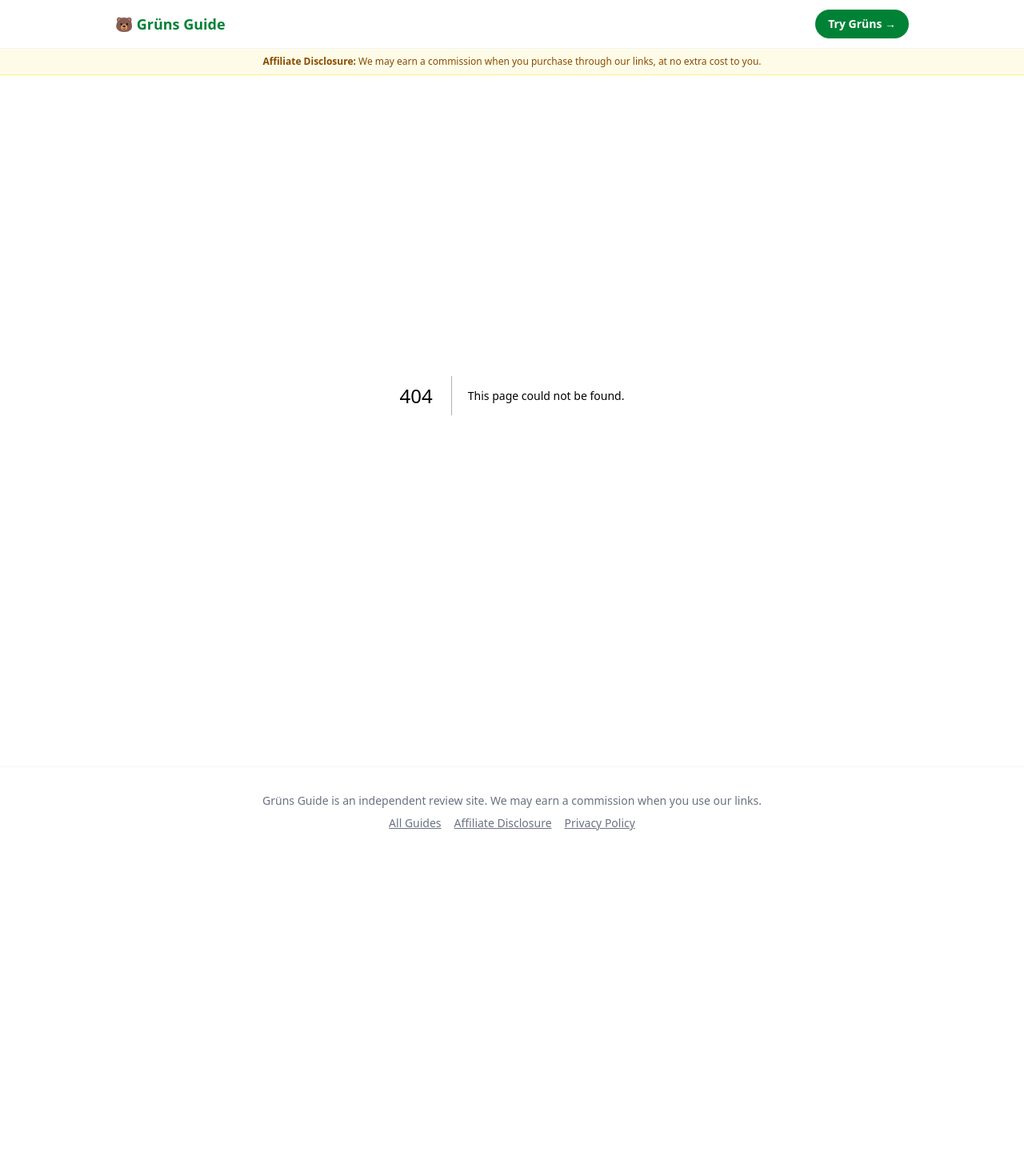
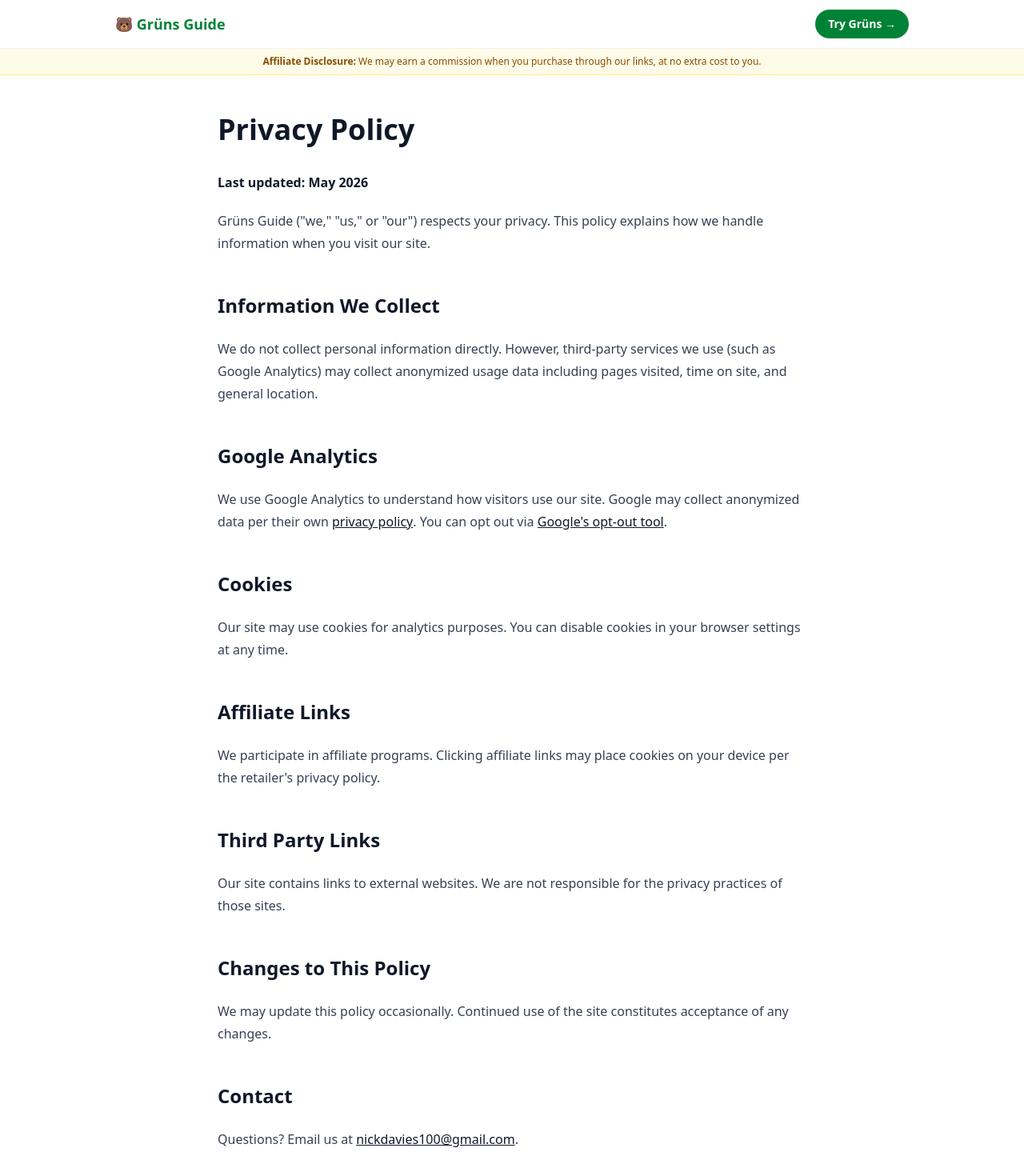
Before and after one commit to p32nicky/grunsguide, a Next.js app: page /privacy-policy in a window 1280 px wide. Before the commit this address had no page. Shown: the top 1470 px of the page at 80% size. Before the commit the page ends 1071 px from the top, so only its background shows below. Built offline with nearby package versions, Linux system fonts and the light colour scheme.

Commit message:
Add affiliate disclosure and privacy policy pages

```diff
--- /dev/null
+++ b/app/affiliate-disclosure/page.tsx
@@ -0,0 +1,34 @@
+import type { Metadata } from "next";
+
+export const metadata: Metadata = {
+  title: "Affiliate Disclosure",
+  description: "Grüns Guide affiliate disclosure — how we earn commissions and our commitment to honest reviews.",
+};
+
+export default function AffiliatePage() {
+  return (
+    <div className="max-w-3xl mx-auto px-4 py-12 prose prose-gray">
+      <h1>Affiliate Disclosure</h1>
+      <p><strong>Last updated: May 2026</strong></p>
+      <p>
+        Grüns Guide ("we," "us," or "our") participates in affiliate marketing programs. This means we may earn a commission when you click on links and make a purchase — at no extra cost to you.
+      </p>
+      <h2>How It Works</h2>
+      <p>
+        Some links on this site are affiliate links. When you click one and complete a purchase, we receive a small commission from the retailer. This helps us keep the site running and producing free content.
+      </p>
+      <h2>Our Commitment to Honesty</h2>
+      <p>
+        We only recommend products we genuinely believe in. Our reviews and guides reflect honest opinions — affiliate relationships do not influence our editorial content. We will always disclose when content contains affiliate links.
+      </p>
+      <h2>Grüns Affiliate Program</h2>
+      <p>
+        We are an affiliate of Grüns and earn a commission on qualifying purchases made through our links. This does not affect the price you pay.
+      </p>
+      <h2>Contact</h2>
+      <p>
+        Questions? Email us at <a href="mailto:nickdavies100@gmail.com">nickdavies100@gmail.com</a>.
+      </p>
+    </div>
+  );
+}
--- /dev/null
+++ b/app/privacy-policy/page.tsx
@@ -0,0 +1,46 @@
+import type { Metadata } from "next";
+
+export const metadata: Metadata = {
+  title: "Privacy Policy",
+  description: "Grüns Guide privacy policy — how we collect, use, and protect your data.",
+};
+
+export default function PrivacyPage() {
+  return (
+    <div className="max-w-3xl mx-auto px-4 py-12 prose prose-gray">
+      <h1>Privacy Policy</h1>
+      <p><strong>Last updated: May 2026</strong></p>
+      <p>
+        Grüns Guide ("we," "us," or "our") respects your privacy. This policy explains how we handle information when you visit our site.
+      </p>
+      <h2>Information We Collect</h2>
+      <p>
+        We do not collect personal information directly. However, third-party services we use (such as Google Analytics) may collect anonymized usage data including pages visited, time on site, and general location.
+      </p>
+      <h2>Google Analytics</h2>
+      <p>
+        We use Google Analytics to understand how visitors use our site. Google may collect anonymized data per their own <a href="https://policies.google.com/privacy" target="_blank" rel="noopener noreferrer">privacy policy</a>. You can opt out via <a href="https://tools.google.com/dlpage/gaoptout" target="_blank" rel="noopener noreferrer">Google's opt-out tool</a>.
+      </p>
+      <h2>Cookies</h2>
+      <p>
+        Our site may use cookies for analytics purposes. You can disable cookies in your browser settings at any time.
+      </p>
+      <h2>Affiliate Links</h2>
+      <p>
+        We participate in affiliate programs. Clicking affiliate links may place cookies on your device per the retailer's privacy policy.
+      </p>
+      <h2>Third Party Links</h2>
+      <p>
+        Our site contains links to external websites. We are not responsible for the privacy practices of those sites.
+      </p>
+      <h2>Changes to This Policy</h2>
+      <p>
+        We may update this policy occasionally. Continued use of the site constitutes acceptance of any changes.
+      </p>
+      <h2>Contact</h2>
+      <p>
+        Questions? Email us at <a href="mailto:nickdavies100@gmail.com">nickdavies100@gmail.com</a>.
+      </p>
+    </div>
+  );
+}
```
